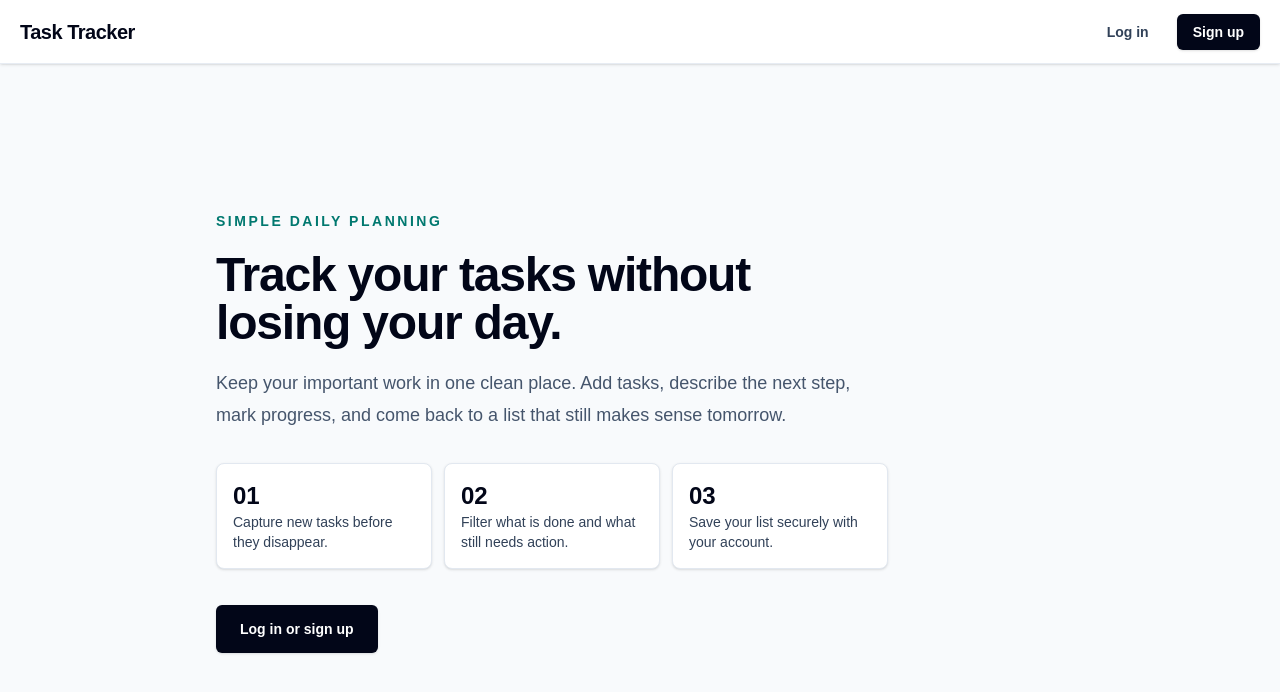
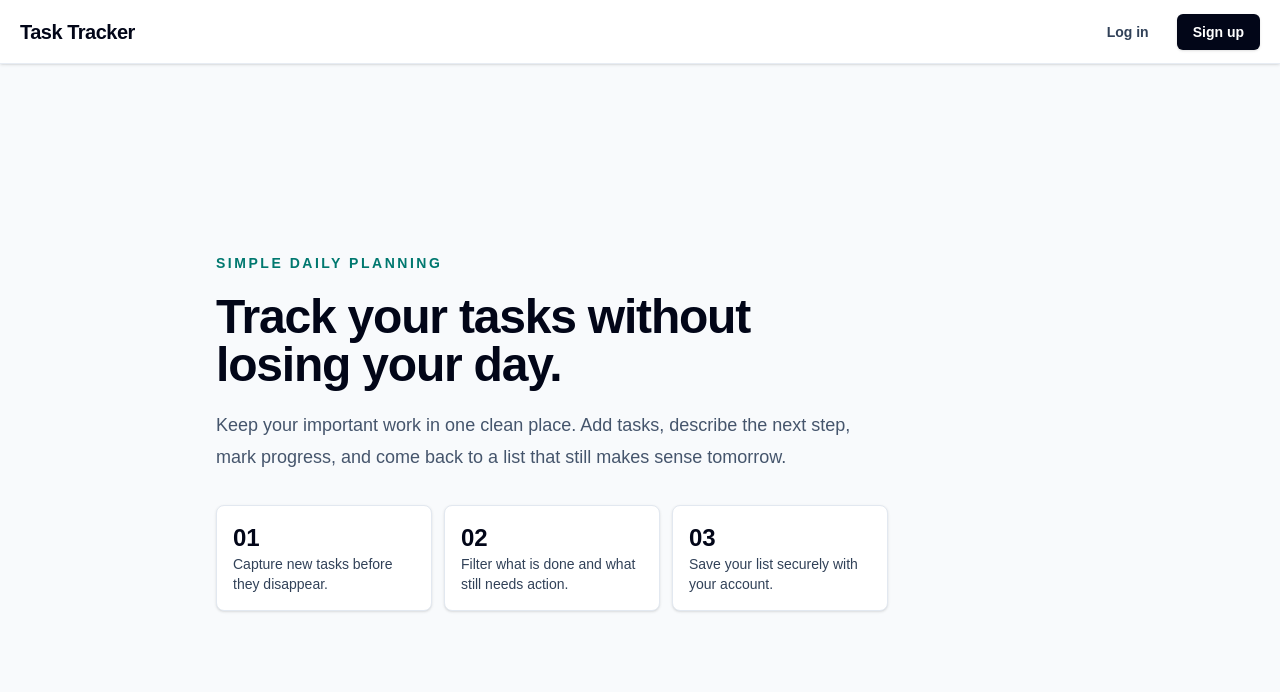
Before and after one commit to katrinanajaru/Task-tracker, a Next.js app: page / in a window 1280 px wide. Shown: the top 692 px of the page. Built offline with nearby package versions, Linux system fonts and the light colour scheme; no server answers.

Commit message:
Remove homepage auth button

```diff
--- a/app/page.tsx
+++ b/app/page.tsx
@@ -1,4 +1,3 @@
-import Link from "next/link";
 import { auth } from "@clerk/nextjs/server";
 import { redirect } from "next/navigation";
 
@@ -38,15 +37,6 @@ export default async function Home() {
               Save your list securely with your account.
             </div>
           </div>
-
-          <div className="mt-9 flex flex-col gap-3 sm:flex-row">
-            <Link
-              href="/login"
-              className="inline-flex h-12 items-center justify-center rounded-md bg-slate-950 px-6 text-sm font-semibold text-white shadow-sm transition hover:bg-slate-800"
-            >
-              Log in or sign up
-            </Link>
-          </div>
         </section>
       </main>
     </div>
```
